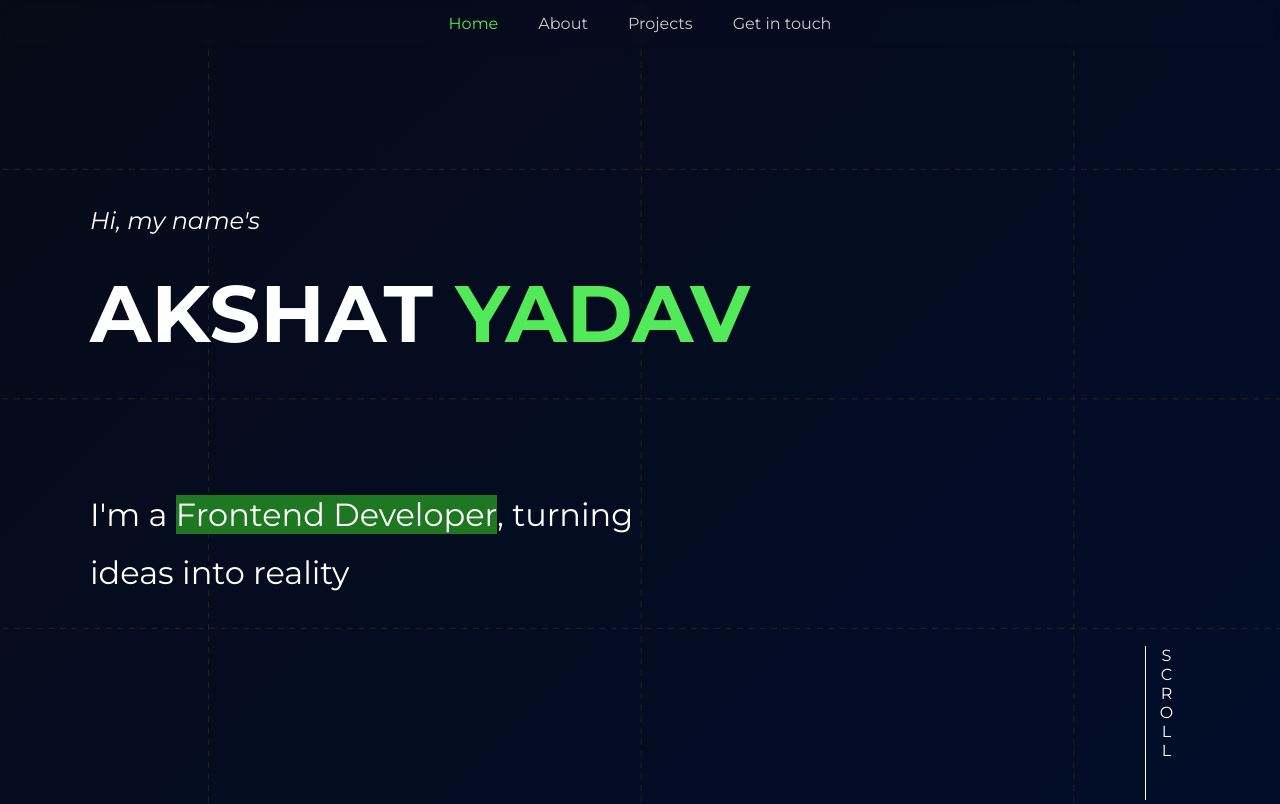
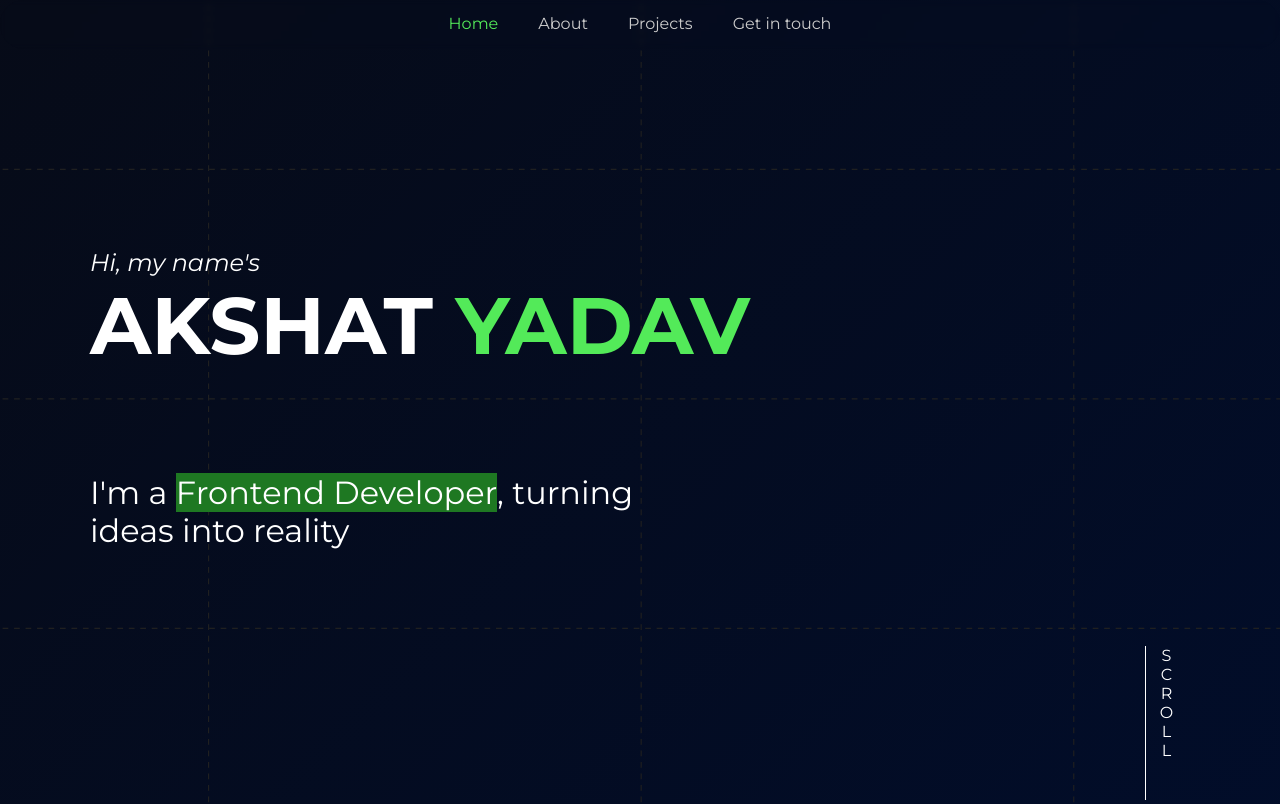
Before and after one commit to akshat-y/akshat-y.github.io, a plain HTML site: page index.html in a window 1280 px wide. Shown: the top 804 px of the page. Drawn offline with Linux system fonts and the light colour scheme.

Commit message:
line height in seciton main

```diff
--- a/index.css
+++ b/index.css
@@ -169,6 +169,7 @@ nav{
 
     section#home{
         /* padding-top: 200px; */
+        line-height: 1.2 !important;
         height: max(100vh, 500px);
         display: flex;
         flex-direction: column;
```
